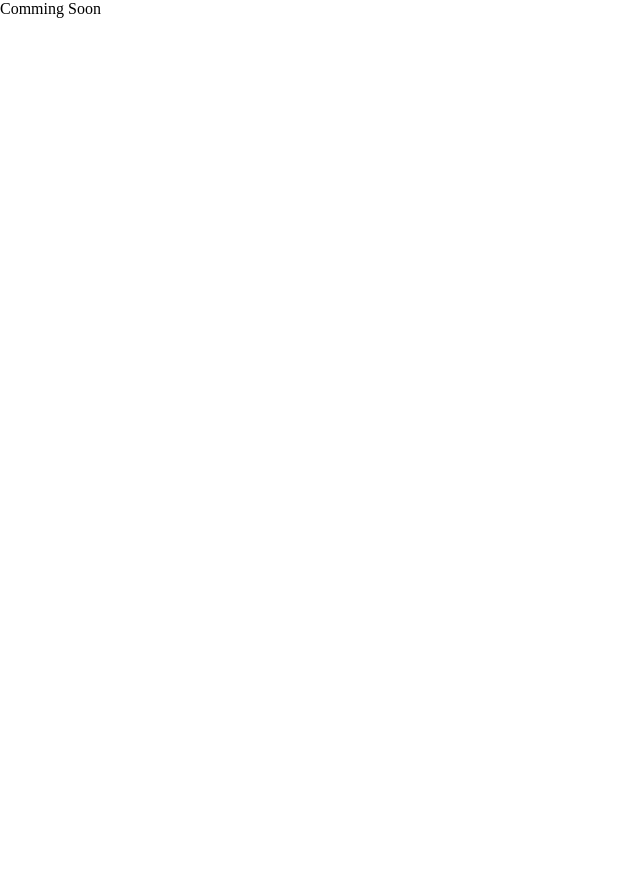
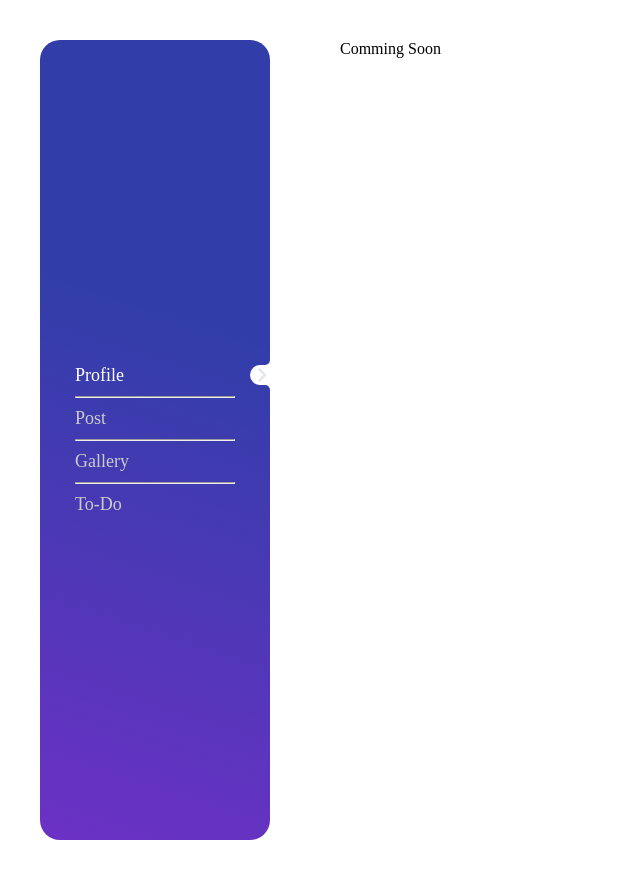
Before and after one commit to Kirti1402/profile-connect-application, a React (Create React App) app: page /todo in a window 1280 px wide. Shown: the whole page, without its empty margins (0-640 px from the left). Before the commit the page ends 800 px from the top, so only its background shows below. Built offline with nearby package versions, Linux system fonts and the light colour scheme; no server answers.

Commit message:
feat: add navbar component wherever required

```diff
--- a/src/App.js
+++ b/src/App.js
@@ -4,6 +4,7 @@ import { Landing } from './Pages/Landing/Landing';
 import { Profile } from './Pages/Home/Profile';
 import { Gallery } from './Pages/Home/Gallery';
 import { ToDo } from './Pages/Home/ToDo';
+import { Post } from './Pages/Home/Post';
 
 function App() {
   return (
@@ -11,6 +12,7 @@ function App() {
       <Routes>
         <Route path='/' element={<Landing/>}/>
         <Route path="/profile" element={<Profile/>} />
+        <Route path="/post" element={<Post/>} />
         <Route path="/gallery" element={<Gallery/>} />
         <Route path="/todo" element={<ToDo/>} />
       </Routes>
--- a/src/Component/Navbar/Navbar.js
+++ b/src/Component/Navbar/Navbar.js
@@ -9,31 +9,33 @@ import { UserProfileContext } from "../../Context/UserProfileContext";
 export const Navbar = () => {
   const navigate = useNavigate();
   const { activeItem, setActiveItem } = useContext(UserProfileContext);
-  const handleItemClick = (itemName) => {
-    setActiveItem(itemName);
+  //on click nav list setting the nav and navigating to respective nav item
+  const handleItemClick = (navListItem) => {
+    setActiveItem(navListItem);
+    navigate(`/${navListItem}`)
   };
   return (
     <nav className="side-navbar">
       <ul className="nav-list">
         <li
           className={`nav-list-item ${
-            activeItem === "Profile" ? "active " : ""
+            activeItem === "profile" ? "active " : ""
           }`}
-          onClick={() => handleItemClick("Profile")}
+          onClick={() => handleItemClick("profile")}
         >
           Profile
-          {activeItem === 'Profile' && (
+          {activeItem === 'profile' && (
           <span className="arrow-icon">   <FontAwesomeIcon icon={faAngleRight} style={{ color: '#e2e5e9' }} /></span>
         )}
 
         </li>
         <hr/>
         <li
-          className={`nav-list-item ${activeItem === "Post" ? "active" : ""}`}
-          onClick={() => handleItemClick("Post")}
+          className={`nav-list-item ${activeItem === "post" ? "active" : ""}`}
+          onClick={() => handleItemClick("post")}
         >
           Post
-          {activeItem === 'Post' && (
+          {activeItem === 'post' && (
           <span className="arrow-icon">   <FontAwesomeIcon icon={faAngleRight} style={{ color: '#e2e5e9' }} /></span>
         )}
 
@@ -41,22 +43,22 @@ export const Navbar = () => {
         <hr/>
         <li
           className={`nav-list-item ${
-            activeItem === "Gallery" ? "active" : ""
+            activeItem === "gallery" ? "active" : ""
           }`}
-          onClick={() => handleItemClick("Gallery")}
+          onClick={() => handleItemClick("gallery")}
         >
           Gallery
-          {activeItem === 'Gallery' && (
+          {activeItem === 'gallery' && (
           <span className="arrow-icon">   <FontAwesomeIcon icon={faAngleRight} style={{ color: '#e2e5e9' }} /></span>
         )}
         </li>
         <hr/>
         <li
-          className={`nav-list-item ${activeItem === "ToDo" ? "active" : ""}`}
-          onClick={() => handleItemClick("ToDo")}
+          className={`nav-list-item ${activeItem === "todo" ? "active" : ""}`}
+          onClick={() => handleItemClick("todo")}
         >
           To-Do
-          {activeItem === 'ToDo' && (
+          {activeItem === 'todo' && (
           <span className="arrow-icon">   <FontAwesomeIcon icon={faAngleRight} style={{ color: '#e2e5e9' }} /></span>
         )}
         </li>
--- a/src/Context/UserProfileContext.js
+++ b/src/Context/UserProfileContext.js
@@ -3,7 +3,7 @@ import React, { createContext, useState } from "react";
 export const UserProfileContext = createContext();
 export const UserProfileContextProvider = ({ children }) => {
     const [userProfile,setUserProfile] = useState();
-    const [activeItem, setActiveItem] = useState('Profile');
+    const [activeItem, setActiveItem] = useState('profile');
   return (
     <UserProfileContext.Provider value={{userProfile,setUserProfile,activeItem, setActiveItem}}>
       {children}
--- a/src/Pages/Home/Gallery.js
+++ b/src/Pages/Home/Gallery.js
@@ -3,8 +3,11 @@ import { Navbar } from '../../Component/Navbar/Navbar'
 
 export const Gallery = () => {
   return (
-    <div>
+    <div className='container'>
          <Navbar/>
-        Comming Soon</div>
+         <div>
+         Comming Soon
+         </div>
+        </div>
   )
 }
--- a/src/Pages/Home/Post.js
+++ b/src/Pages/Home/Post.js
@@ -1,7 +1,13 @@
 import React from 'react'
+import { Navbar } from '../../Component/Navbar/Navbar'
 
 export const Post = () => {
   return (
-    <div>Comming Soon</div>
+    <div className='container'>
+         <Navbar/>
+         <div>
+         Comming Soon
+         </div>
+        </div>
   )
 }
--- a/src/Pages/Home/ToDo.js
+++ b/src/Pages/Home/ToDo.js
@@ -1,7 +1,13 @@
 import React from 'react'
+import { Navbar } from '../../Component/Navbar/Navbar'
 
 export const ToDo = () => {
   return (
-    <div>Comming Soon</div>
+    <div className='container'>
+         <Navbar/>
+         <div>
+         Comming Soon
+         </div>
+        </div>
   )
 }
```
Also changed, not shown: src/Component/Navbar/Header.js (added, +7 -0 lines).
